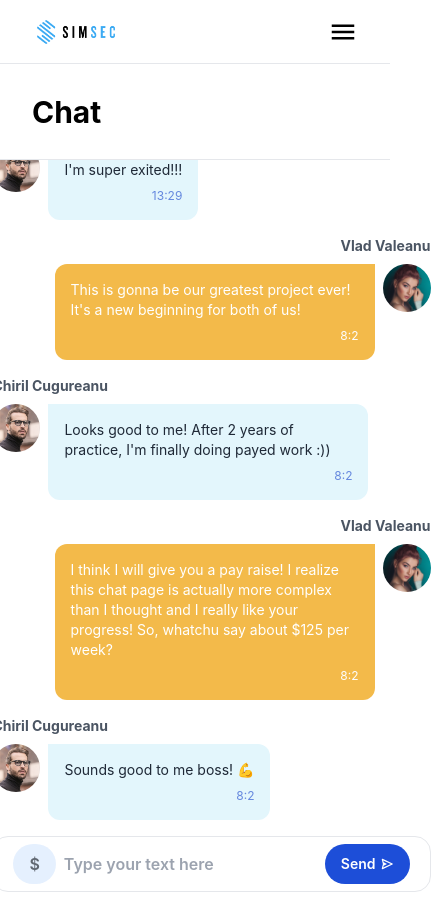
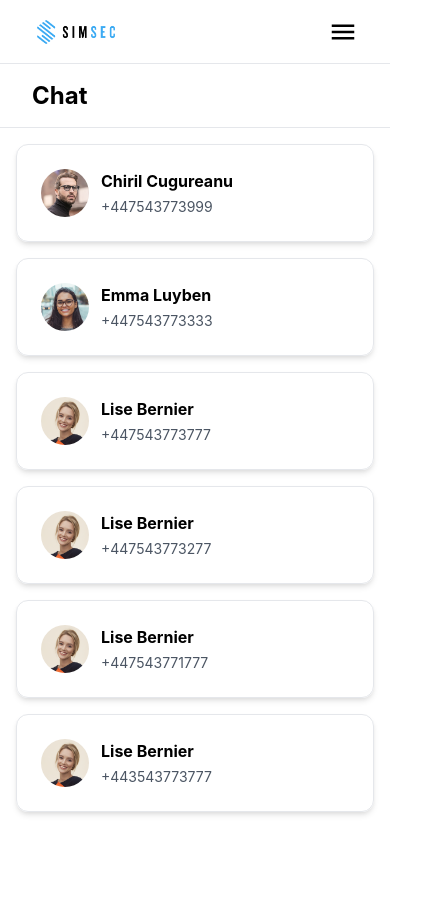
Before and after one commit to Kirusha05/react-bank-dashboard, a React (Create React App) app: page /messages in a window 390 px wide. Shown: the whole page, 447 px wide, since content can reach past the window. After the commit the page ends 844 px from the top, so only its background shows below. Built offline with nearby package versions, Linux system fonts and the light colour scheme.

Commit message:
Responsive Chat on smaller screens, ChatArea improvements, input validation

```diff
--- a/src/components/Chat/ChatArea.tsx
+++ b/src/components/Chat/ChatArea.tsx
@@ -17,7 +17,13 @@ interface ChatProps {
 
 let isInitial = true;
 
-const ChatArea: React.FC<ChatProps> = ({ messages, contactName, contactPhoto, setContacts, chatId }) => {
+const ChatArea: React.FC<ChatProps> = ({
+  messages,
+  contactName,
+  contactPhoto,
+  setContacts,
+  chatId,
+}) => {
   const chatRef = useRef<HTMLDivElement>(null);
 
   useEffect(() => {
@@ -25,12 +31,13 @@ const ChatArea: React.FC<ChatProps> = ({ messages, contactName, contactPhoto, se
     if (isInitial) {
       isInitial = false;
       setTimeout(() => {
-        div.scrollTop = div.scrollHeight;
+        div.scrollTo({ top: div.scrollHeight, behavior: "smooth" });
       }, 100);
     } else {
-      setTimeout(() => {
-        div.scrollTo({ top: div.scrollHeight, behavior: "smooth"});
-      }, 10);
+      // setTimeout(() => {
+        div.scrollTo({ top: div.scrollHeight, behavior: "smooth" });
+        // div.scrollTop = div.scrollHeight;
+      // }, 10);
     }
   });
 
@@ -39,12 +46,10 @@ const ChatArea: React.FC<ChatProps> = ({ messages, contactName, contactPhoto, se
       messageText: text,
       self: true,
       timestamp: new Date(),
-      id: messages.length
+      id: messages.length,
     };
 
-    console.log(newMessage)
-
-    setContacts(prevContacts => {
+    setContacts((prevContacts) => {
       const newContacts: Contact[] = [...prevContacts];
       newContacts[chatId].messageHistory.push(newMessage);
       return newContacts;
@@ -70,7 +75,7 @@ const ChatArea: React.FC<ChatProps> = ({ messages, contactName, contactPhoto, se
   );
 
   return (
-    <div className="max-w-5xl flex-1 max-h-screen-chat px-4 pb-4 flex flex-col border-l border-gray-200 ">
+    <div className="z-30 max-w-5xl flex-1 h-screen-chat px-4 pb-4 flex flex-col lg:border-l border-gray-200 bg-white">
       {messagesArea}
       <ChatInput onSubmit={addMessageToConversation} />
     </div>
--- a/src/components/Chat/ChatHeader.tsx
+++ b/src/components/Chat/ChatHeader.tsx
@@ -1,11 +1,23 @@
-import React from 'react'
+import React from "react";
+import { IoIosArrowBack as BackIcon } from "react-icons/io";
 
-const ChatHeader = () => {
-  return (
-    <div className="h-24 border-b border-gray-200 flex items-center px-8">
-      <h2 className="font-bold text-3xl">Chat</h2>
-    </div>
-  )
+interface Props {
+  userName?: string | null;
+  goBack: () => void;
 }
 
+const ChatHeader: React.FC<Props> = (props) => {
+  return (
+    <div className="h-16 md:h-24 border-b border-gray-200 flex items-center px-8">
+      {props.userName && (
+        <BackIcon
+          className="lg:hidden text-3xl w-12 text-gray-800 hover:text-blue-400 cursor-pointer"
+          onClick={props.goBack}
+        />
+      )}
+      <h2 className="font-bold text-2xl md:text-3xl">{props.userName || "Chat"}</h2>
+    </div>
+  );
+};
+
 export default ChatHeader;
--- a/src/components/Chat/ChatInput.tsx
+++ b/src/components/Chat/ChatInput.tsx
@@ -1,4 +1,4 @@
-import React, { useRef } from "react";
+import React, { useState } from "react";
 import { BiSend } from "react-icons/bi";
 
 interface Props {
@@ -6,14 +6,14 @@ interface Props {
 }
 
 const ChatInput: React.FC<Props> = (props) => {
-  const inputRef = useRef<HTMLInputElement>(null);
+  const [inputText, setInputText] = useState("");
 
   const submitHandler = (event: React.FormEvent) => {
     event.preventDefault();
-    const messageText = inputRef.current!.value;
 
-    props.onSubmit(messageText);
-    inputRef.current!.value = "";
+    if (!inputText.trim()) return;
+    props.onSubmit(inputText);
+    setInputText("");
   };
 
   return (
@@ -25,14 +25,16 @@ const ChatInput: React.FC<Props> = (props) => {
         $
       </button>
       <input
-        ref={inputRef}
+        value={inputText}
+        onChange={(e) => setInputText(e.target.value)}
+        onMouseEnter={(e) => e.currentTarget.focus()}
         type="text"
         className="flex-1 outline-none mx-2 font-semibold"
         placeholder="Type your text here"
       />
       <button
         type="submit"
-        className="chat-input-btn bg-blue-700 hover:bg-blue-800 text-white text-sm gap-1"
+        className={`chat-input-btn ${inputText.trim() ? "bg-blue-700" : "bg-gray-400"}  hover:bg-blue-800 text-white outline-none text-sm gap-1 transition-colors ease-in-out`}
       >
         Send
         <BiSend />
--- a/src/components/Chat/ChatSelector.tsx
+++ b/src/components/Chat/ChatSelector.tsx
@@ -2,15 +2,19 @@ import React from "react";
 import ChatContact, { Contact } from "./ChatContact";
 
 interface Props {
-  contacts: Contact[],
+  contacts: Contact[];
   onChatClick: (id: number) => void;
 }
 
-const ChatSelector: React.FC<Props> = ({contacts, onChatClick}) => {
+const ChatSelector: React.FC<Props> = ({ contacts, onChatClick }) => {
   return (
-    <div className="flex flex-col w-96 p-4 max-h-screen-chat overflow-y-scroll scrollbar-hide">
+    <div className="flex flex-col absolute top-0 left-0 right-0 lg:w-auto lg:static p-4 h-screen-chat overflow-y-scroll scrollbar-hide z-20 bg-white">
       {contacts.map((contact) => (
-        <ChatContact key={contact.phoneNumber} {...contact} onClick={() => onChatClick(contact.id)} />
+        <ChatContact
+          key={contact.phoneNumber}
+          {...contact}
+          onClick={() => onChatClick(contact.id)}
+        />
       ))}
     </div>
   );
--- a/src/components/Layout/MenubarLink.tsx
+++ b/src/components/Layout/MenubarLink.tsx
@@ -10,13 +10,18 @@ export interface MenuLink {
   danger?: boolean;
 }
 
-const MenubarLink: React.FC<MenuLink> = (props) => {
+interface Props extends MenuLink {
+  onClick: () => void;
+}
+
+const MenubarLink: React.FC<Props> = (props) => {
   const Icon = props.icon;
 
   return (
     <Link
       exact
       to={props.to}
+      onClick={props.onClick}
       className="text-sm w-full px-6 py-2 mb-2 text-gray-700 font-bold flex outline-none transition-colors ease-in hover:bg-gray-50"
       activeClassName="border-l-2 border-blue-500 text-blue-500 bg-gray-50"
     >
--- a/src/components/Layout/MenubarLinkGroup.tsx
+++ b/src/components/Layout/MenubarLinkGroup.tsx
@@ -3,7 +3,7 @@ import MenubarLink from "./MenubarLink";
 
 import { MenuLink } from "./MenubarLink";
 
-const MenubarLinkGroup: React.FC<{ links: MenuLink[] }> = (props) => {
+const MenubarLinkGroup: React.FC<{ links: MenuLink[], onClick: () => void }> = (props) => {
   return (
     <>
       {props.links.map((link) => (
@@ -14,6 +14,7 @@ const MenubarLinkGroup: React.FC<{ links: MenuLink[] }> = (props) => {
           to={link.to}
           unread={link.unread}
           danger={link.danger}
+          onClick={props.onClick}
         />
       ))}
     </>
--- a/src/components/Layout/MobileNav.tsx
+++ b/src/components/Layout/MobileNav.tsx
@@ -9,7 +9,7 @@ const MobileNav: React.FC<{ toggleMenu: () => void }> = (props) => {
       onClick={props.toggleMenu}
     >
       <img src={Logo} className="h-8" alt="SimSec logo" />
-      <MdMenu className="text-3xl" />
+      <MdMenu className="text-3xl cursor-pointer" />
     </div>
   );
 };
--- a/src/index.css
+++ b/src/index.css
@@ -53,8 +53,14 @@
     background: linear-gradient(45deg, rgb(76,111,255) 0%, rgb(214,101,255) 100%);
   }
 
-  .max-h-screen-chat {
-    max-height: calc(100vh - 6rem);
+  .h-screen-chat {
+    height: calc(100vh - 8rem);
+  }
+
+  @media screen and (min-width: 768px) {
+    .h-screen-chat {
+      height: calc(100vh - 6rem);
+    }
   }
 
   .message-bg {
--- a/src/pages/ChatPage.tsx
+++ b/src/pages/ChatPage.tsx
@@ -21,54 +21,53 @@ const CONTACTS: Contact[] = [
         self: false,
         messageText: "sent you £3,310.00",
         timestamp: new Date("December 17, 2020 13:21:00"),
-        id: 0
+        id: 0,
       },
       {
         self: false,
         messageText: "Hello Vlad, how are you?",
         timestamp: new Date("December 17, 2020 13:24:00"),
-        id: 1
+        id: 1,
       },
       {
         self: true,
         messageText:
           "Wow! These photos are amazing! I’ll add them to moodboard and send you the final presentation. Thank you!",
         timestamp: new Date("December 17, 2020 13:26:00"),
-        id: 2
+        id: 2,
       },
       {
         self: false,
         messageText: "I'm super exited!!!",
         timestamp: new Date("December 17, 2020 13:29:00"),
-        id: 3
+        id: 3,
       },
       {
         self: true,
         messageText:
           "This is gonna be our greatest project ever! It's a new beginning for both of us!",
         timestamp: new Date(),
-        id: 4
+        id: 4,
       },
       {
         self: false,
         messageText:
           "Looks good to me! After 2 years of practice, I'm finally doing payed work :))",
         timestamp: new Date(),
-        id: 5
+        id: 5,
       },
       {
         self: true,
         messageText:
           "I think I will give you a pay raise! I realize this chat page is actually more complex than I thought and I really like your progress! So, whatchu say about $125 per week?",
         timestamp: new Date(),
-        id: 5
+        id: 6,
       },
       {
         self: false,
-        messageText:
-          "Sounds good to me boss! 💪",
+        messageText: "Sounds good to me boss! 💪",
         timestamp: new Date(),
-        id: 5
+        id: 7,
       },
     ],
   },
@@ -77,7 +76,27 @@ const CONTACTS: Contact[] = [
     contactName: "Emma Luyben",
     contactPhoto: WomanPhoto1,
     phoneNumber: "447543773333",
-    messageHistory: [],
+    messageHistory: [
+      {
+        self: false,
+        messageText: "sent you £3,310.00",
+        timestamp: new Date("December 17, 2020 13:21:00"),
+        id: 0,
+      },
+      {
+        self: false,
+        messageText: "Hello Vlad, how are you?",
+        timestamp: new Date("December 17, 2020 13:24:00"),
+        id: 1,
+      },
+      {
+        self: true,
+        messageText:
+          "Wow! These photos are amazing! I’ll add them to moodboard and send you the final presentation. Thank you!",
+        timestamp: new Date("December 17, 2020 13:26:00"),
+        id: 2,
+      },
+    ],
   },
   {
     id: 2,
@@ -110,20 +129,31 @@ const CONTACTS: Contact[] = [
 ];
 
 const ChatPage = () => {
-  const [selectedChatID, setSelectedChatID] = useState(0);
+  const [selectedChatID, setSelectedChatID] = useState(
+    window.innerWidth >= 1024 ? 0 : null
+  );
   const [contactsInfo, setContactsInfo] = useState(CONTACTS);
 
   const chatSelectHandler = (id: number) => {
     setSelectedChatID(id);
   };
 
-  const selectedContact = contactsInfo[selectedChatID];
+  const returnToChatSelect = () => {
+    setSelectedChatID(null);
+  };
+
+  const selectedContact =
+    selectedChatID !== null ? contactsInfo[selectedChatID] : null;
 
   return (
     <div className="w-full max-h-screen">
-      <MessagesHeader />
-      <div className="w-full flex justify-center">
+      <MessagesHeader
+        userName={selectedContact?.contactName || null}
+        goBack={returnToChatSelect}
+      />
+      <div className="w-full flex justify-center relative">
         <ChatSelector contacts={contactsInfo} onChatClick={chatSelectHandler} />
+        {selectedChatID !== null && selectedContact && (
           <ChatArea
             contactName={selectedContact.contactName}
             messages={selectedContact.messageHistory}
@@ -131,6 +161,7 @@ const ChatPage = () => {
             chatId={selectedChatID}
             setContacts={setContactsInfo}
           />
+        )}
       </div>
     </div>
   );
```
Also changed, not shown: src/components/Layout/Menubar.tsx (+5 -5 lines). Lines whose indentation alone changed are shown as unchanged.
